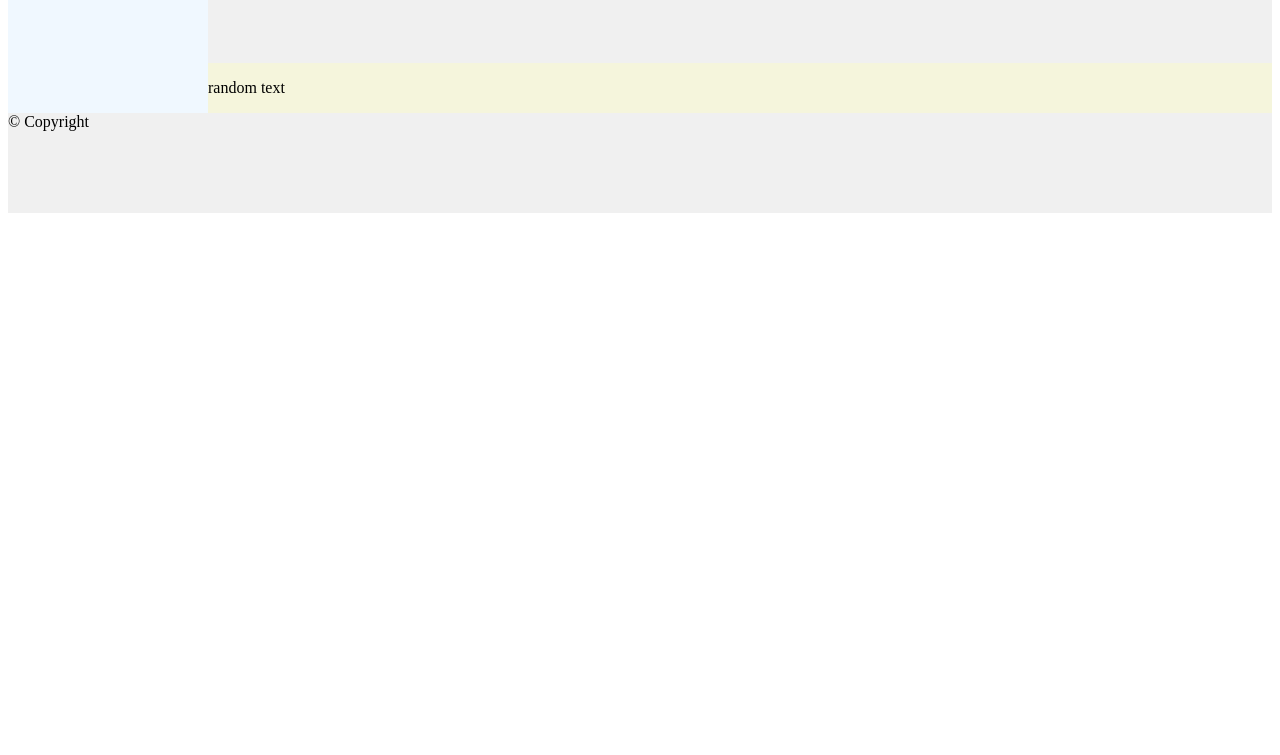
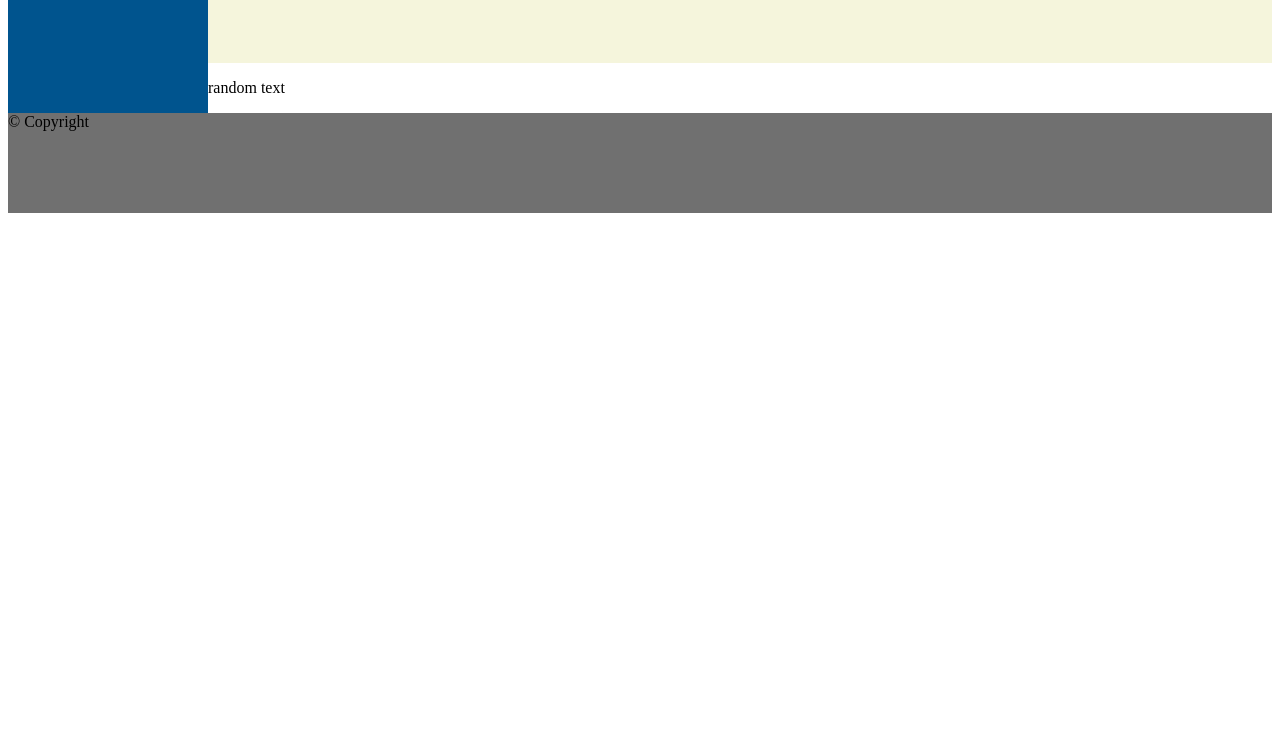
Before and after one commit to JColeby/challenge-landingpage, a plain HTML site: page index.html in a window 1280 px wide. Shown: the part 45-800 px from the top of the page. Drawn offline with Linux system fonts and the light colour scheme.

Commit message:
added bg color

```diff
--- a/main-styles.css
+++ b/main-styles.css
@@ -0,0 +1,12 @@
+.nav{
+    background-color:#00548E;
+
+}
+
+.footer{
+    background-color: #707070;
+}
+
+.body{
+    background-color: white;
+}
--- a/stylesheet.css
+++ b/stylesheet.css
@@ -23,12 +23,12 @@
     grid-area: nav-header;
     margin: 0;
     padding: 0;
-    background-color: #f0f0f0;
+
 }
 
 .nav {
     grid-area: nav;
-    background-color: aliceblue;
+
 }
 
 .body {
@@ -39,5 +39,5 @@
 
 .footer {
     grid-area: footer;
-    background-color: #f0f0f0;
+
 }
```
